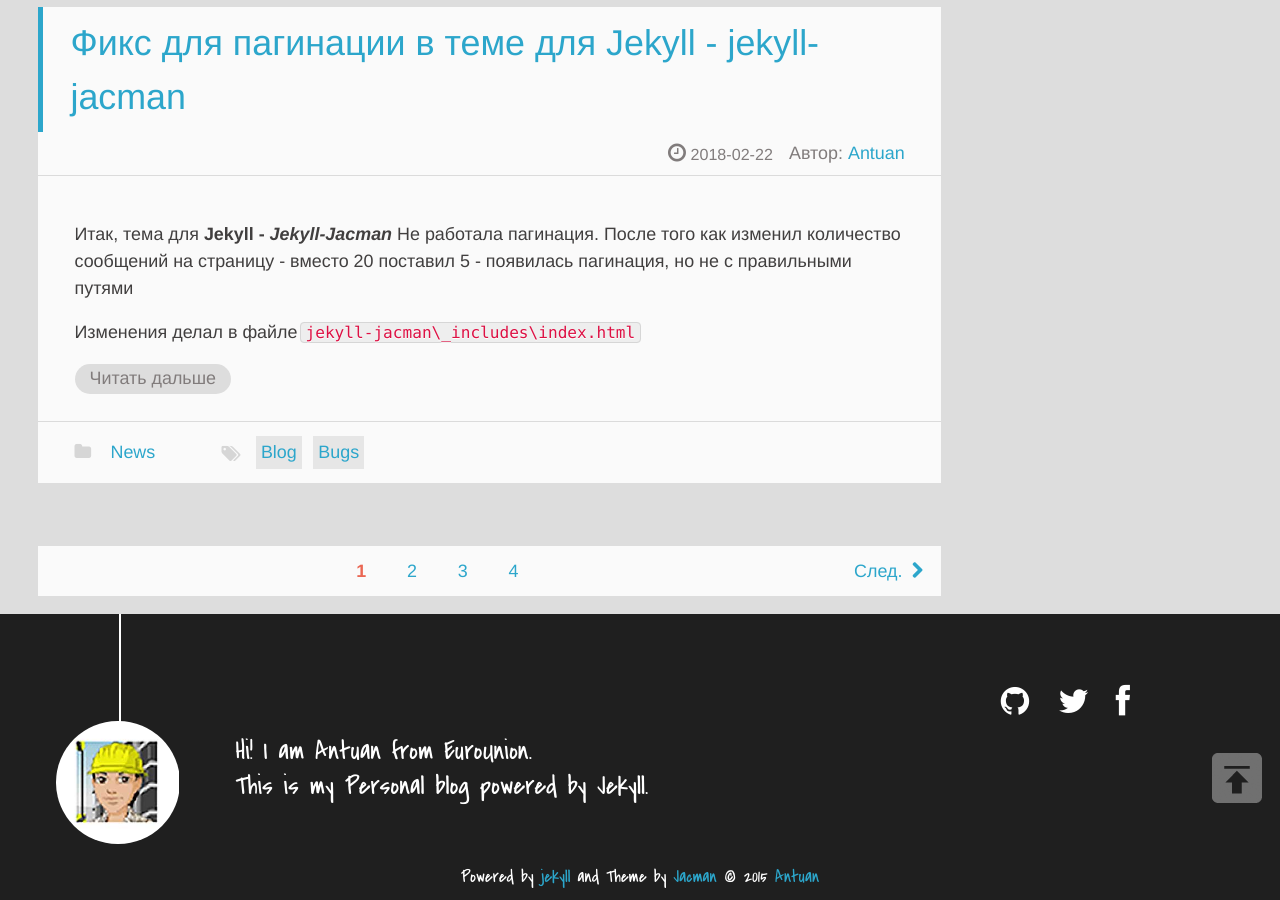
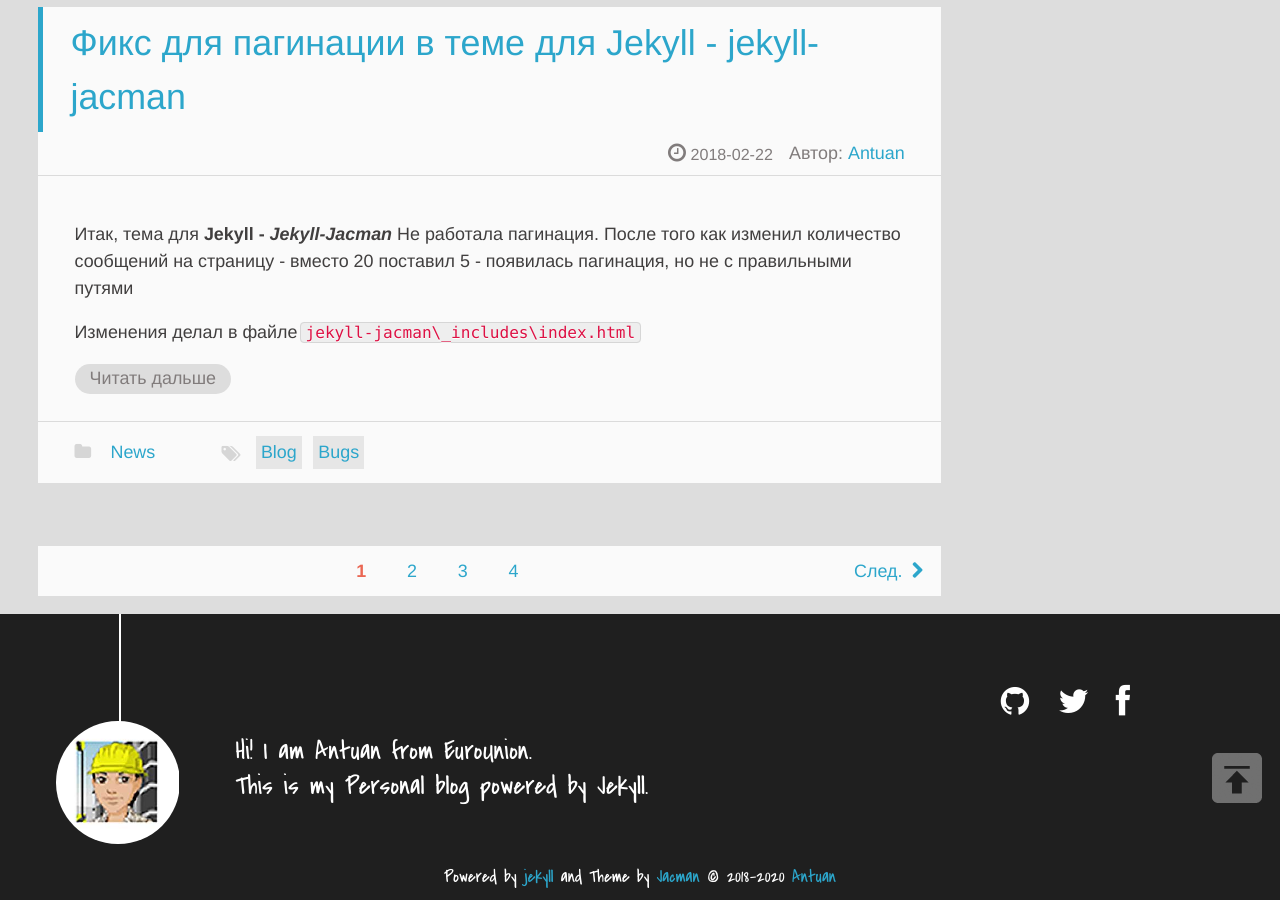
Before and after one commit to dvesti/jekyll-jacman, a Jekyll site: the page built from index.html, in a window 1280 px wide and 900 px high, scrolled down 2507 px. Built offline with Jekyll 4.4.1, drawn with Linux system fonts in a browser that asks for light colours; the list of posts is cut into pages by our own code.

Commit message:
commitcommit

```diff
--- a/_includes/_partial/footer.html
+++ b/_includes/_partial/footer.html
@@ -60,7 +60,7 @@
 				-->
 
 		<p class="copyright">
-		Powered by <a href="http://jekyllrb.com" target="_blank" title="jekyll">jekyll</a> and Theme by <a href="https://github.com/simpleyyt/jekyll-jacman" target="_blank" title="Jacman">Jacman</a> © 2015
+		Powered by <a href="http://jekyllrb.com" target="_blank" title="jekyll">jekyll</a> and Theme by <a href="https://github.com/simpleyyt/jekyll-jacman" target="_blank" title="Jacman">Jacman</a> © 2018-<script type="text/javascript">document.write(new Date().getFullYear());</script>
 		{% if site.author.name %}
 		<a href="{{ site.root }}about" target="_blank" title="{{ site.author.name }}">{{ site.author.name }}</a>
 		{% else %}
```
